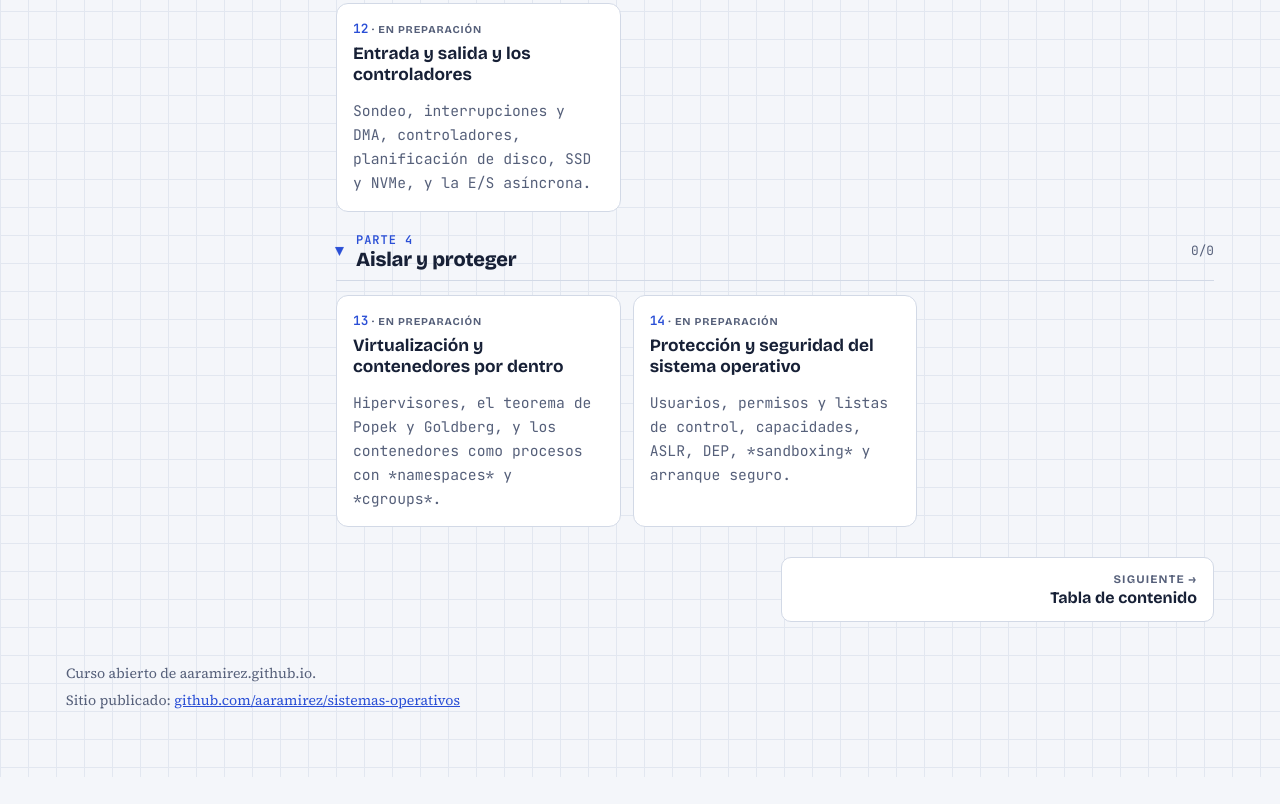
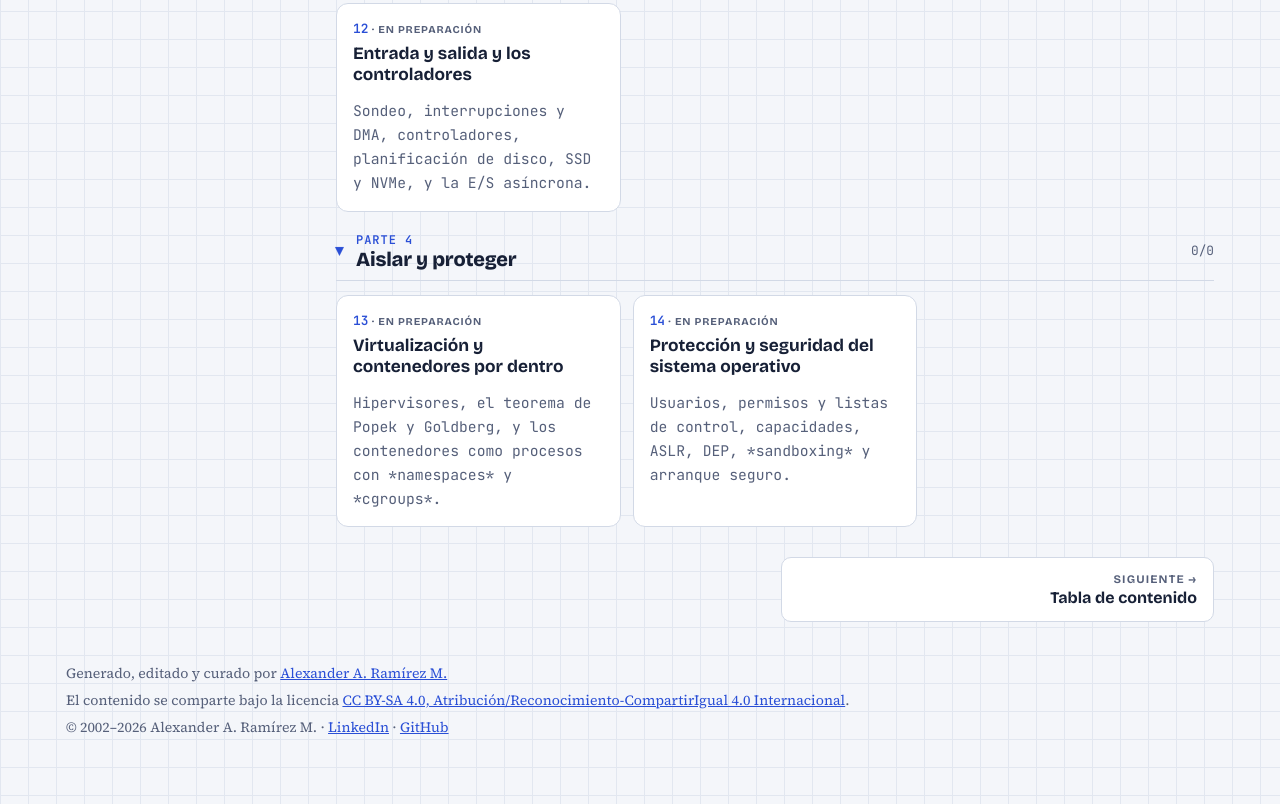
Before and after one commit to aaramirez/sistemas-operativos, a plain HTML site: page index.html in a window 1280 px wide. Shown: the part 2565-3369 px from the top of the page. Before the commit the page ends 3342 px from the top, so only its background shows below. Drawn offline with nearby package versions, Linux system fonts and the light colour scheme.

Commit message:
Pie común: autoría, licencia CC BY-SA 4.0 y año que se actualiza solo

```diff
--- a/index.html
+++ b/index.html
@@ -89,7 +89,7 @@ height="0" width="0" style="display:none;visibility:hidden"></iframe></noscript>
 <nav class="pager" id="pager" aria-label="Capítulo anterior y siguiente"></nav>
 </main>
 </div>
-<footer><span>Curso abierto de aaramirez.github.io.</span><span>Sitio publicado: <a href="https://github.com/aaramirez/sistemas-operativos" target="_blank" rel="noopener">github.com/aaramirez/sistemas-operativos</a></span></footer>
+<footer><span>Generado, editado y curado por <a href="https://www.linkedin.com/in/alexander-ramirez-morales/" target="_blank" rel="noopener">Alexander A. Ramírez M.</a></span><span>El contenido se comparte bajo la licencia <a href="https://creativecommons.org/licenses/by-sa/4.0/deed.es" target="_blank" rel="noopener">CC BY-SA 4.0, Atribución/Reconocimiento-CompartirIgual 4.0 Internacional</a>.</span><span>© 2002–<span data-anio>2026</span> Alexander A. Ramírez M. · <a href="https://www.linkedin.com/in/alexander-ramirez-morales/" target="_blank" rel="noopener">LinkedIn</a> · <a href="https://github.com/aaramirez" target="_blank" rel="noopener">GitHub</a></span><script>document.querySelectorAll('[data-anio]').forEach(function (e) { e.textContent = new Date().getFullYear(); });</script></footer>
 </div>
 <script src="assets/lab.js"></script>
 </body>
```
Also changed, not shown: temario.html (+1 -1 lines).
